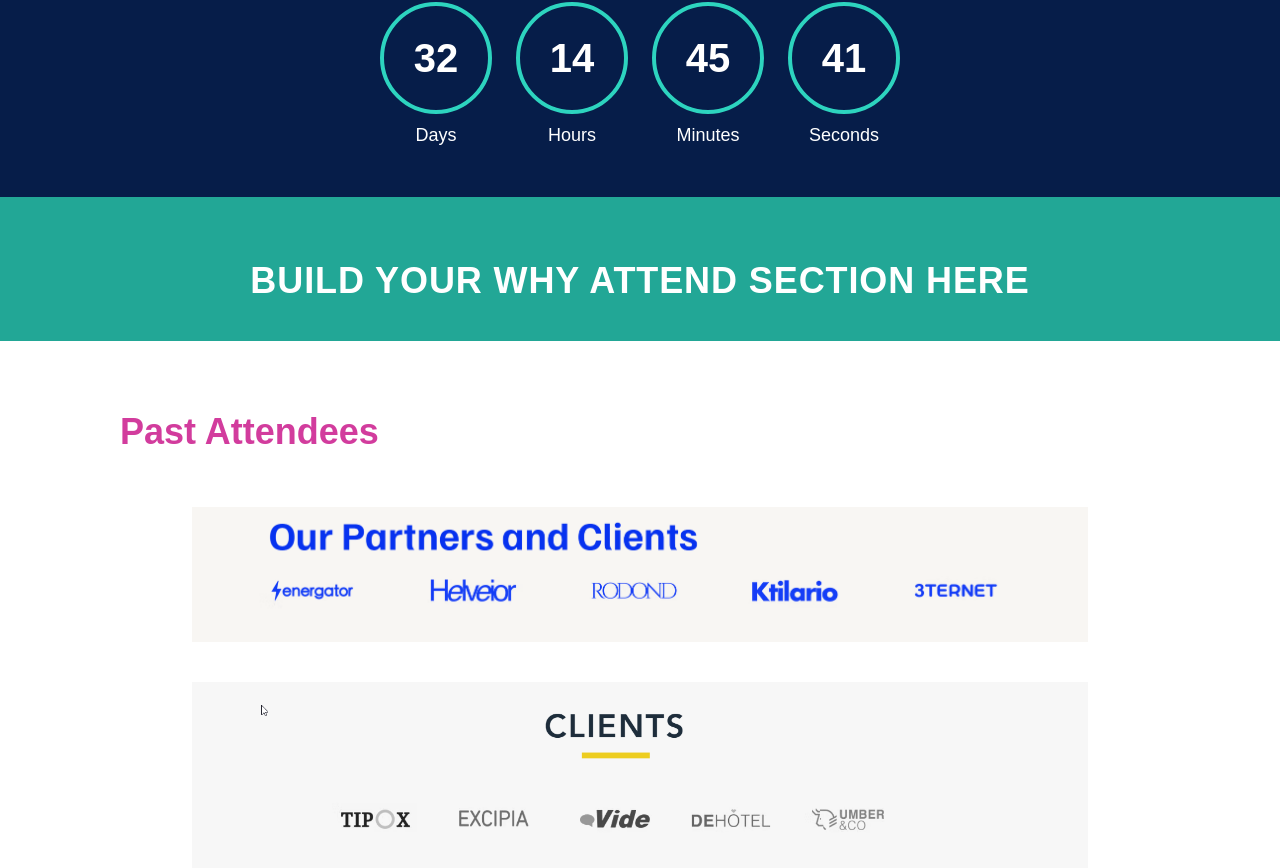
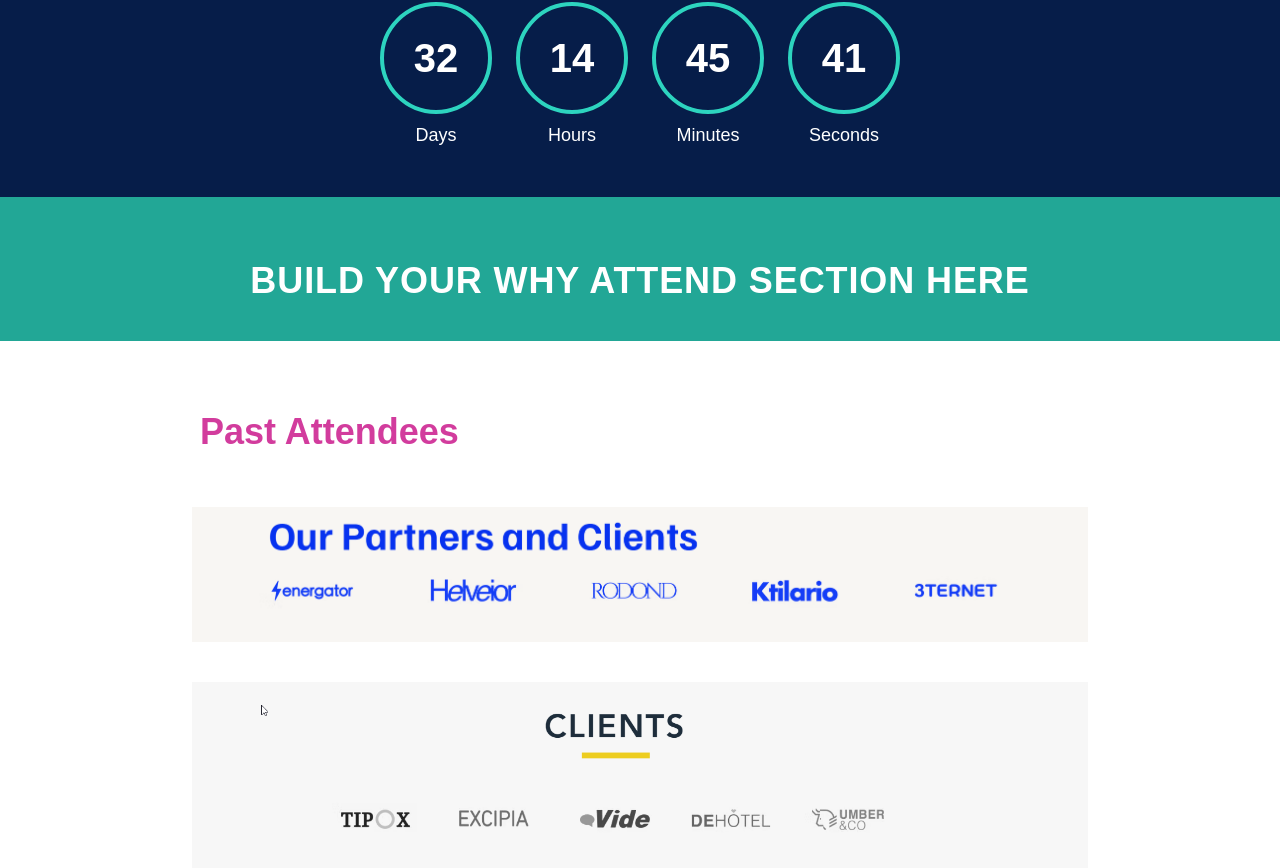
Before and after one commit to Amatcha-Boanerges/landingpage-paconf, a Next.js app: page / in a window 1280 px wide. Shown: the part 1626-2494 px from the top of the page. Built offline with nearby package versions, Linux system fonts and the light colour scheme.

Commit message:
Adjust padding for Past Attendees heading for better alignment

```diff
--- a/src/app/components/PastAttendees.tsx
+++ b/src/app/components/PastAttendees.tsx
@@ -5,10 +5,11 @@ const PastAttendees = () => {
         <section className="bg-white py-16 px-4">
             <div className="max-w-[1200px] mx-auto">
                 {/* Heading aligned with banner images */}
-                <div className="pl-8 sm:pl-20">
-                    <h2 className="text-[28px] sm:text-[36px] font-extrabold text-[#d23c9d] mb-12">
+                <div className="pl-12 sm:pl-28">
+                    <h2 className="text-[28px] sm:text-[36px] font-extrabold text-[#d23c9d] mb-12 pl-6 sm:pl-12">
                         Past Attendees
                     </h2>
+
                 </div>
 
                 <div className="space-y-10">
```
